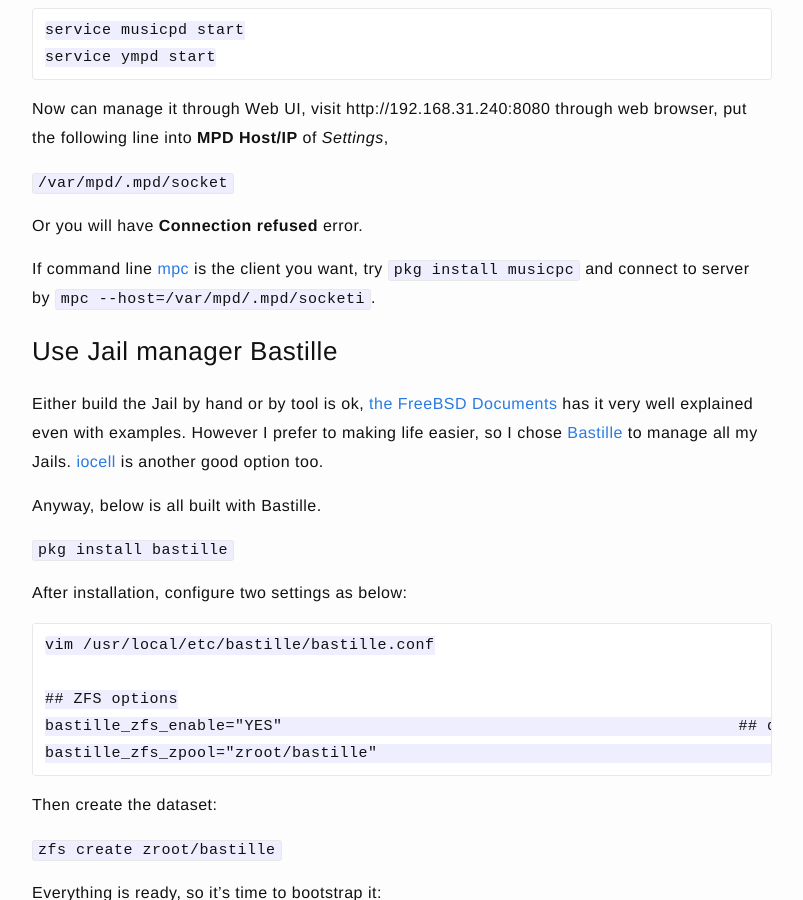
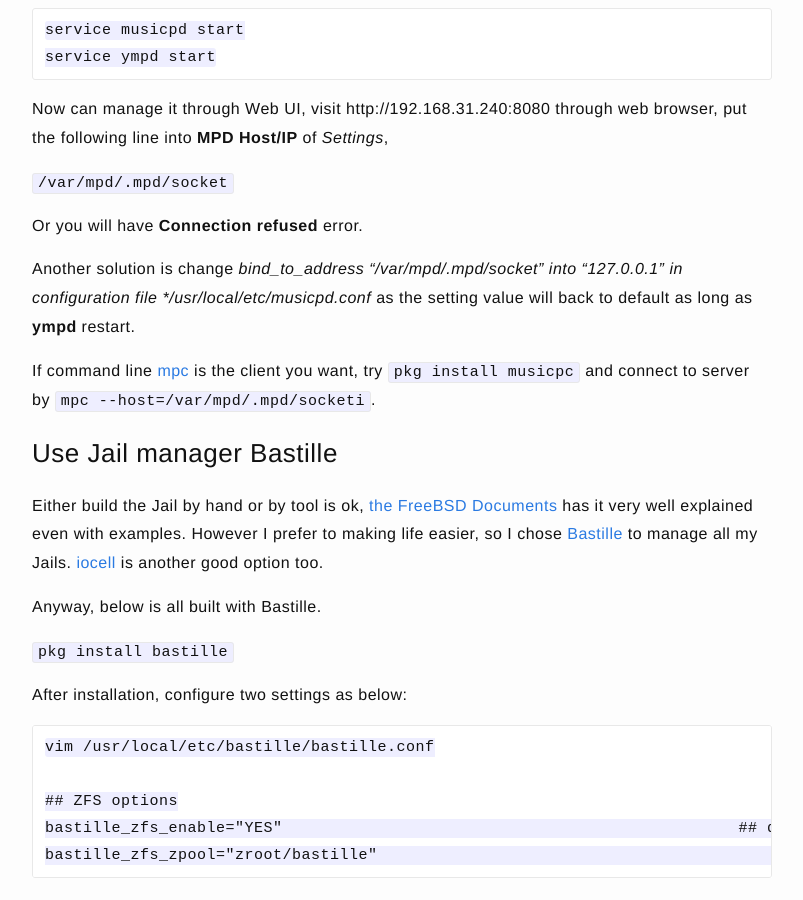
Before and after one commit to jazzi/jazzi.github.io, a Jekyll site: the page built from _posts/2023-12-21-hpe-microserver-gen10-with-freebsd.md, in a window 1280 px wide and 900 px high, scrolled down 24528 px. Shown: the whole window, without its empty margins (238-1041 px from the left). Built offline with Jekyll 4.4.1, drawn with Linux system fonts in a browser that asks for light colours.

Commit message:
add more tips

```diff
--- a/_posts/2023-12-21-hpe-microserver-gen10-with-freebsd.md
+++ b/_posts/2023-12-21-hpe-microserver-gen10-with-freebsd.md
@@ -939,6 +939,8 @@ Now can manage it through Web UI, visit http://192.168.31.240:8080 through web b
 
 Or you will have **Connection refused** error.
 
+Another solution is change *bind_to_address "/var/mpd/.mpd/socket" into "127.0.0.1" in configuration file */usr/local/etc/musicpd.conf* as the setting value will back to default as long as **ympd** restart.
+
 If command line [mpc](https://www.musicpd.org/doc/mpc/html/) is the client you want, try `pkg install musicpc` and connect to server by `mpc --host=/var/mpd/.mpd/socketi`.
 
 ### Use Jail manager Bastille
```
